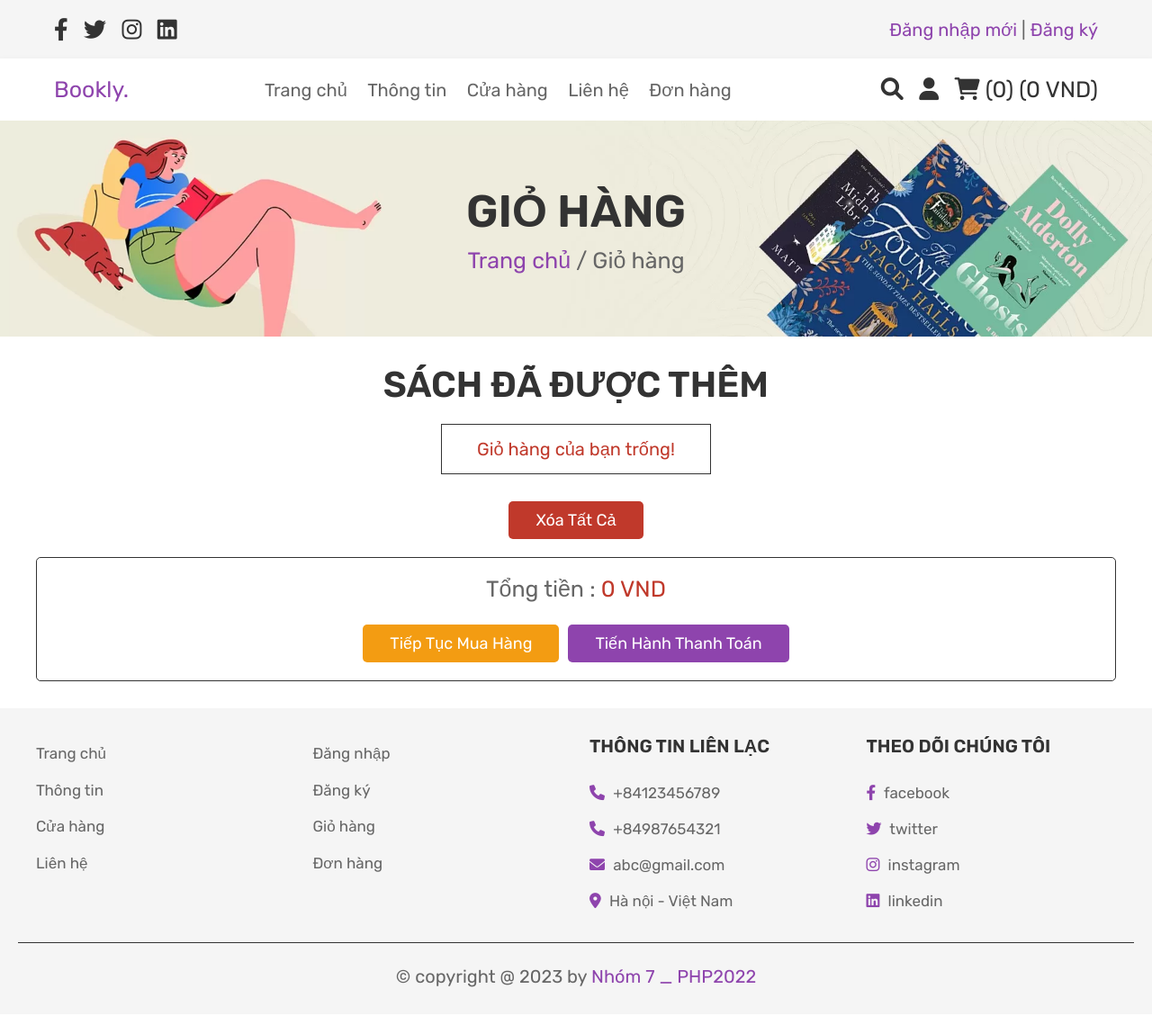
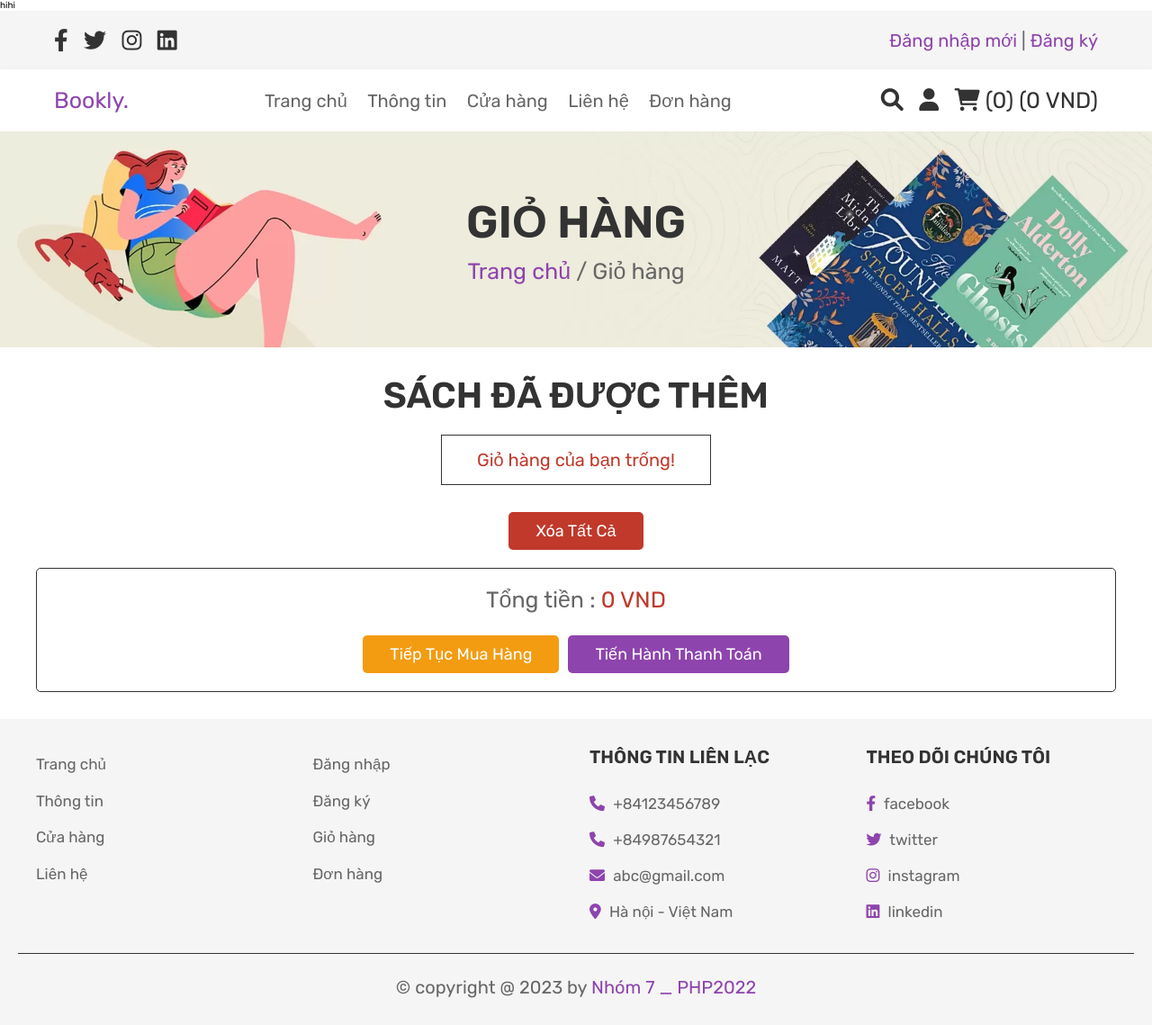
Before and after one commit to Thang280602/BTL_PHP, a PHP site: page /cart.php in a window 1280 px wide. Shown: the whole page at 90% size. Before the commit the page ends 1097 px from the top, so only its background shows below. Run offline with PHP 8.4, Linux system fonts and the light colour scheme; a user stored in the database is signed in; data comes from the database, SQL or seed files in the repository.

Commit message:
commit:elaert echi hihi

```diff
--- a/cart.php
+++ b/cart.php
@@ -27,6 +27,7 @@
       mysqli_query($conn, "DELETE FROM `cart` WHERE user_id = '$user_id'") or die('query failed');
       header('location:cart.php');
    }
+   echo 'hihi';
 
 ?>
 
```
